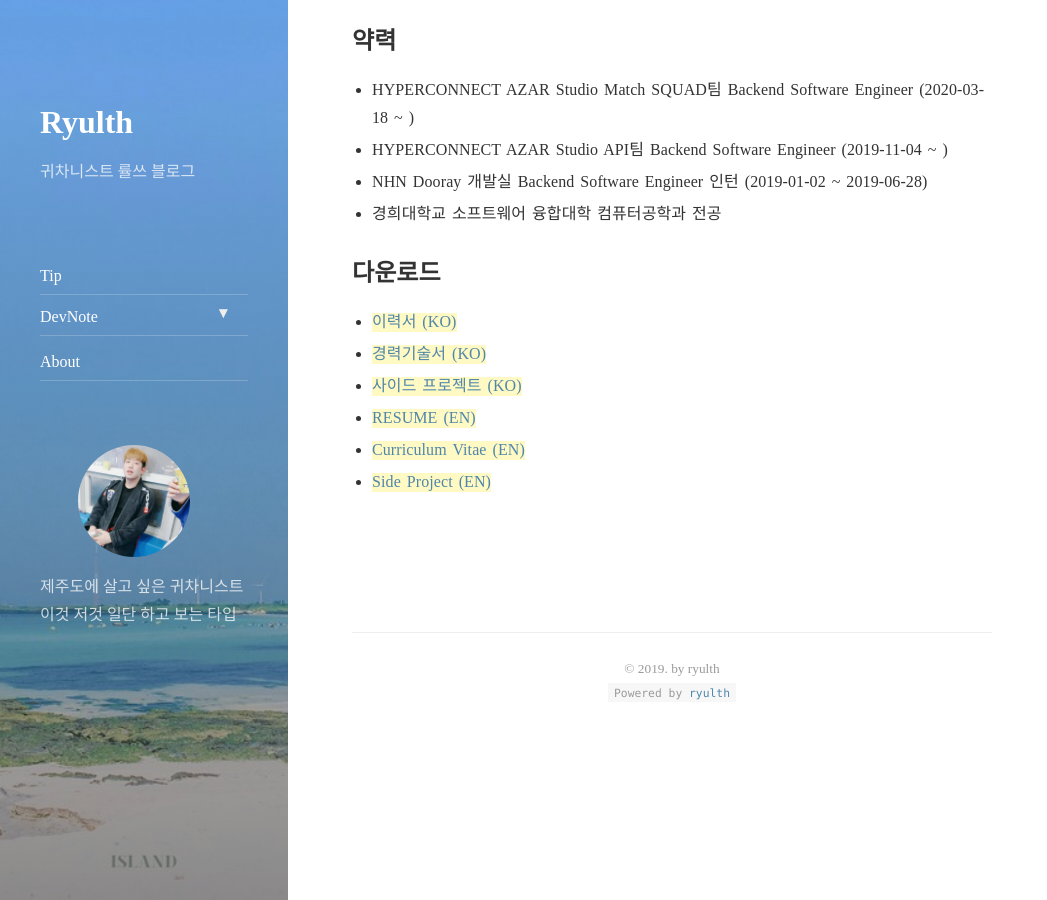
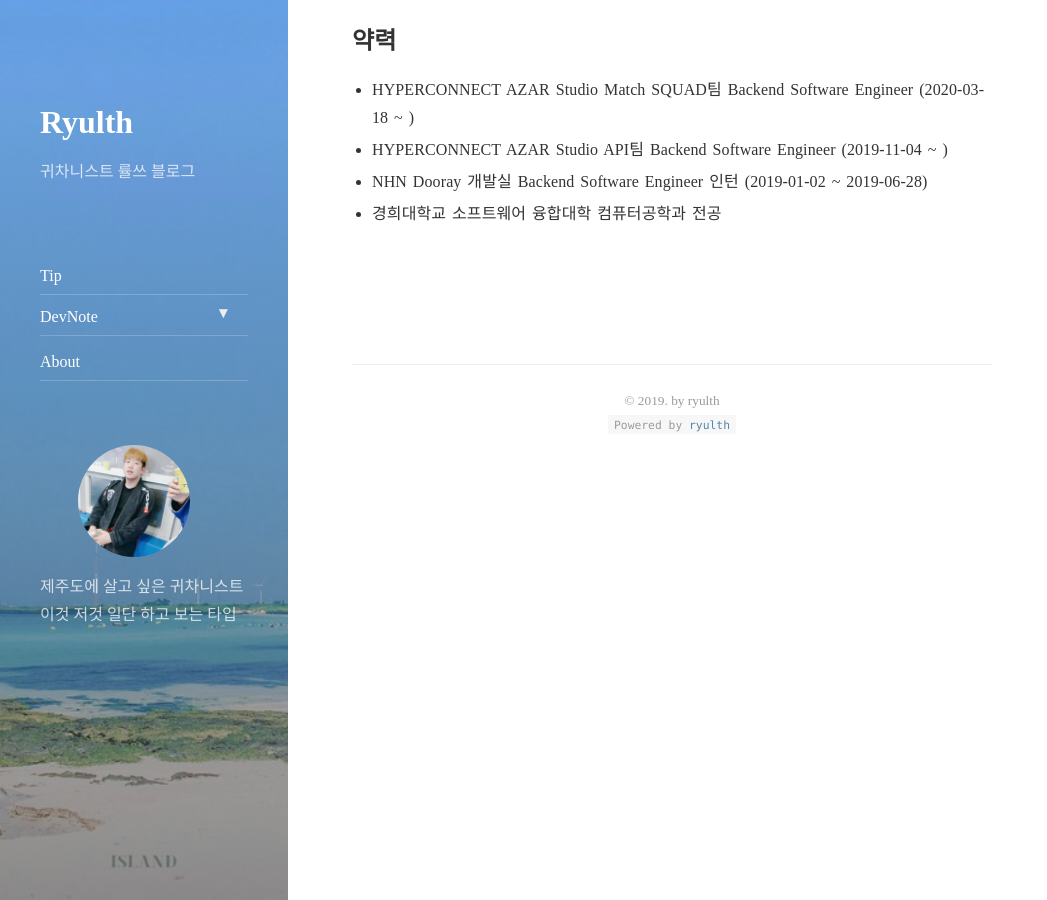
Before and after one commit to Ryulth/ryulth.github.io, a Jekyll site: the page built from about.md, in a window 1280 px wide and 900 px high, scrolled down 545 px. Shown: the whole window, without its empty margins (0-1047 px from the left). Built offline with Jekyll 4.4.1, drawn with Linux system fonts in a browser that asks for light colours; nearby versions of some CDN libraries.

Commit message:
Remove download link

```diff
--- a/about.md
+++ b/about.md
@@ -19,11 +19,3 @@
 - HYPERCONNECT AZAR Studio API팀 Backend Software Engineer (2019-11-04 ~ )
 - NHN Dooray 개발실 Backend Software Engineer 인턴 (2019-01-02 ~ 2019-06-28)
 - 경희대학교 소프트웨어 융합대학 컴퓨터공학과 전공
-
-## 다운로드
-- [이력서 (KO)](https://ryulth.com/resume-ko.pdf)
-- [경력기술서 (KO)](https://ryulth.com/cv-ko.pdf)
-- [사이드 프로젝트 (KO)](https://ryulth.com/side-project-ko.pdf)
-- [RESUME (EN)](https://ryulth.com/resume-en.pdf)
-- [Curriculum Vitae (EN)](https://ryulth.com/cv-en.pdf)
-- [Side Project (EN)](https://ryulth.com/side-project-en.pdf)
```
Also changed, not shown: 8 other files.
